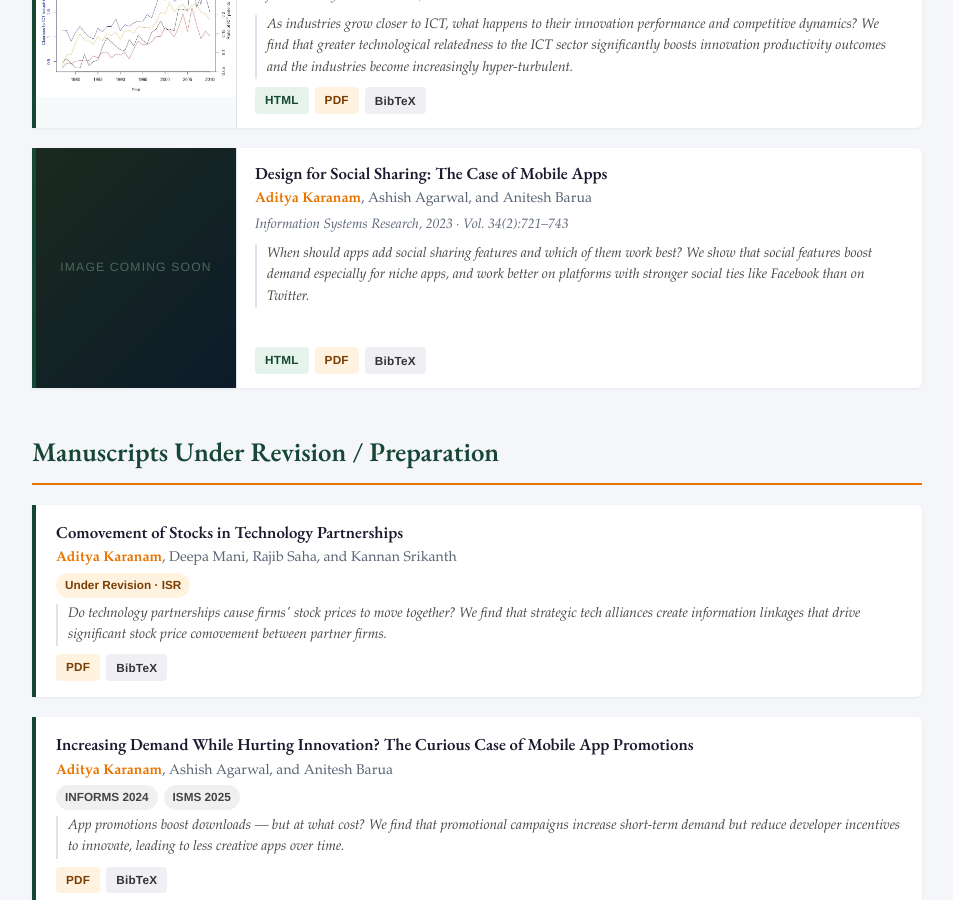
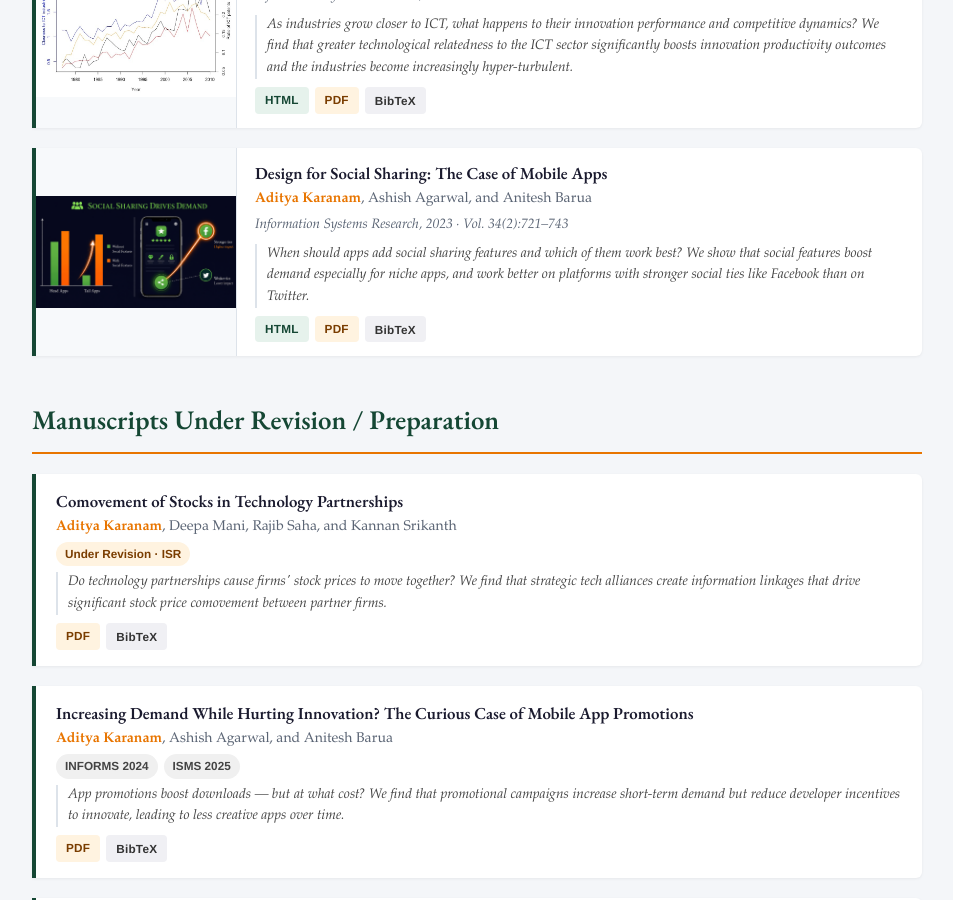
Before and after one commit to askaranam/askaranam.github.io, a Jekyll site: the page built from research.html, in a window 1280 px wide and 900 px high, scrolled down 803 px. Shown: the whole window, without its empty margins (163-1116 px from the left). Built offline with Jekyll 4.4.1, drawn with Linux system fonts in a browser that asks for light colours; nearby versions of some CDN libraries; some web fonts are replaced.

Commit message:
Update research.html

```diff
--- a/research.html
+++ b/research.html
@@ -129,7 +129,7 @@ render_with_liquid: false
 <!-- PAPER 3 — Replace placeholder with <img> after uploading image -->
 <div class="paper">
   <div class="paper-image-col">
-    <div class="paper-image-placeholder">Image coming soon</div>
+    <img class="paper-image" src="/images/social-sharing.png" alt="Designing for social sharing">
   </div>
   <div class="paper-body">
     <div class="paper-title"><a href="https://pubsonline.informs.org/doi/abs/10.1287/isre.2022.1151">Design for Social Sharing: The Case of Mobile Apps</a></div>
```
